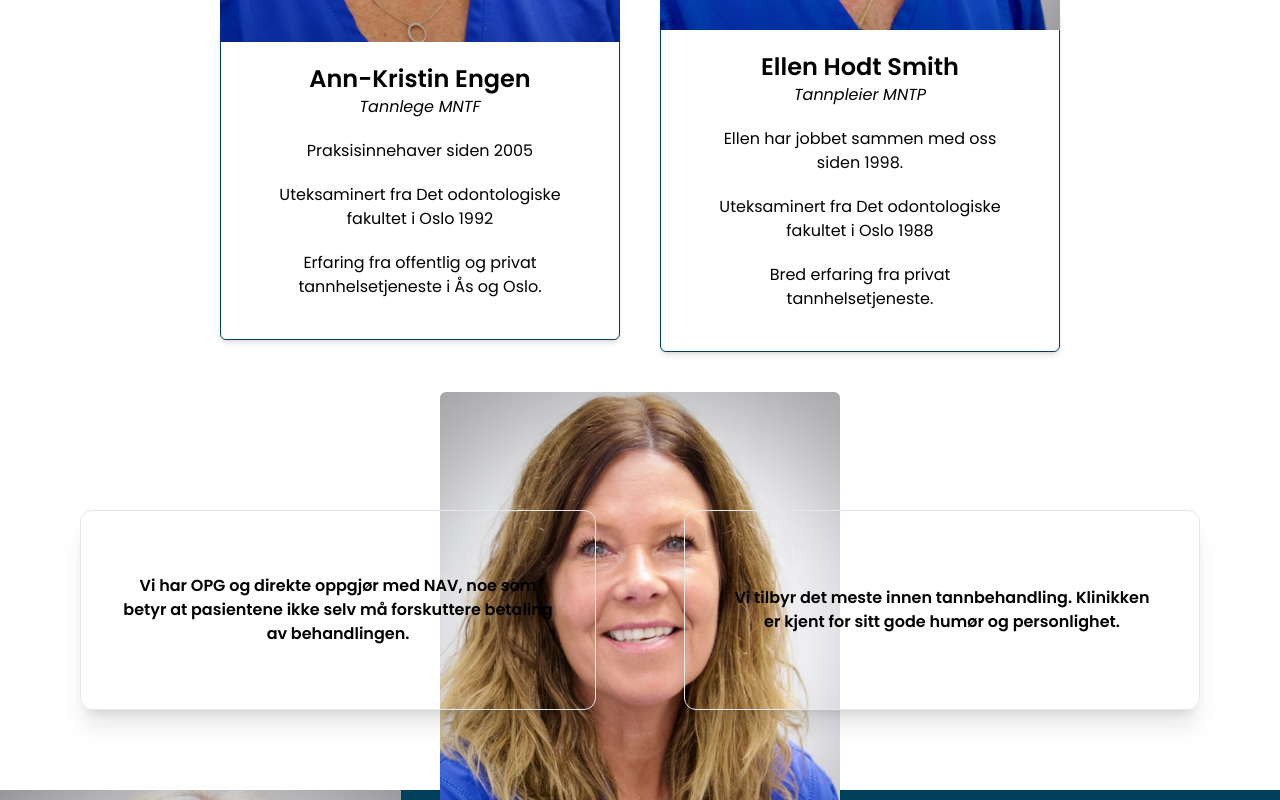
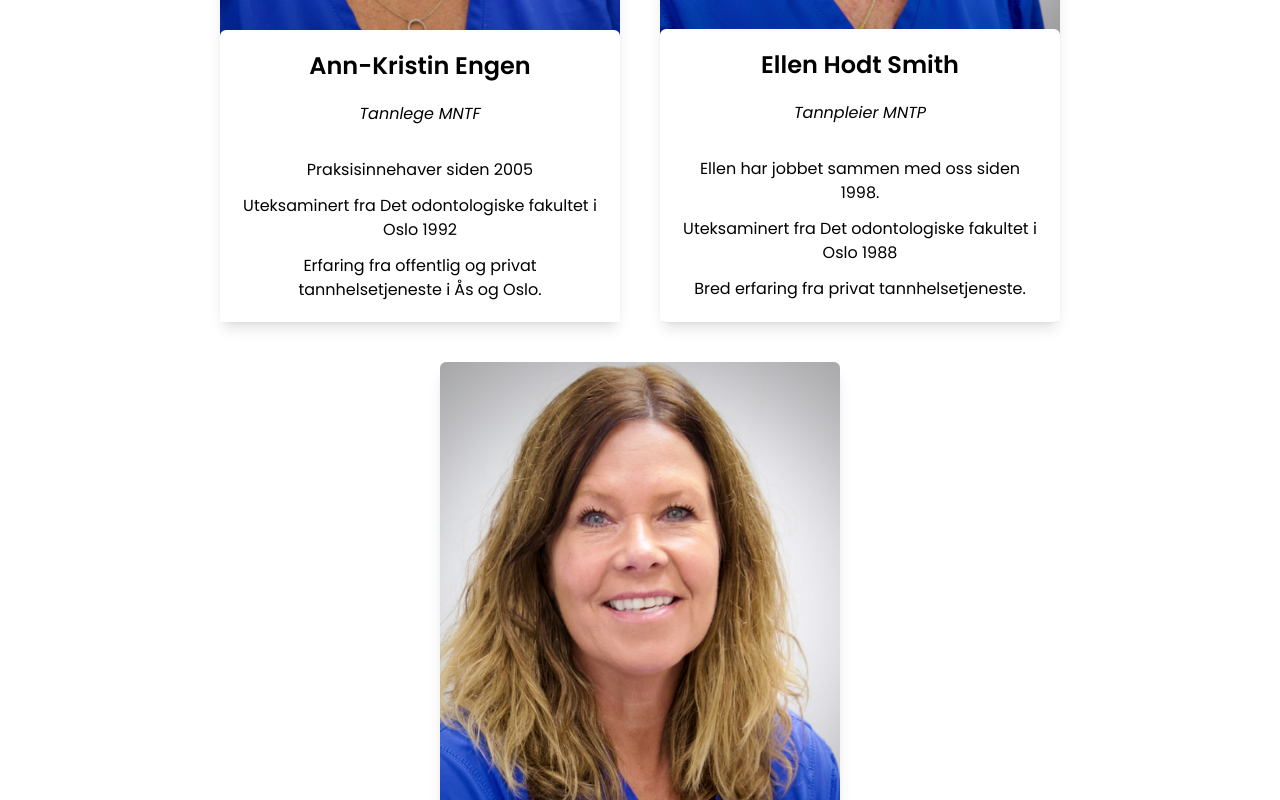
Before and after one commit to MastooraTurkmen/tannglege-engen-as, a Next.js app: page /Omoss in a window 1280 px wide. Shown: the part 880-1680 px from the top of the page. Built offline with nearby package versions, Linux system fonts and the light colour scheme; a web font is replaced by a local one.

Commit message:
fixed some lovely bugs

```diff
--- a/components/AboutComponent.jsx
+++ b/components/AboutComponent.jsx
@@ -2,7 +2,8 @@ import { about } from "@/contract/about";
 
 const AboutComponent = () => {
   return (
-    <div className="text-black">
+    <div className="text-black p-2">
+      {/* Header Section */}
       <div className="flex flex-col text-center justify-center items-center">
         <h1 className="md:text-3xl xl:text-5xl text-2xl z-10 font-bold">
           Møt nabolagets tannleger
@@ -13,25 +14,28 @@ const AboutComponent = () => {
           tannlegebehov.
         </p>
       </div>
-      <div className="flex mx-5 h-[900px] flex-wrap gap-10 text-center justify-center items-center mt-10">
-        {about.map(({ id, image, name, position, about1, about2, about3 }) => {
-          return (
-            <div key={id}>
+
+      {/* Cards Section */}
+      <div className="flex flex-wrap gap-10 mx-5 justify-center mt-10">
+        {about.map(({ id, image, name, position, about1, about2, about3 }) => (
+          <div
+            key={id}
+            className="flex flex-col items-center text-center max-w-[400px] rounded-lg shadow-lg"
+          >
             <img
               src={image}
               alt={name}
-                className="h-[500px] w-[400px] object-cover mb-20 flex z-10 rounded-t-md "
+              className="max-h-[500px] w-full object-cover rounded-t-md"
             />
-              <div className="p-10 w-[400px] flex flex-col mt-[-100px] justify-center shadow-md border rounded-md z-20 border-[#00415A] text-center">
+            <div className="p-5 bg-white -mt-2 flex flex-col justify-center shadow-t-lg rounded-t-md">
               <h1 className="text-2xl font-semibold">{name}</h1>
-                <em>{position}</em>
-                <p className="mt-5">{about1}</p>
-                <p className="my-5">{about2}</p>
+              <em className="py-5">{position}</em>
+              <p className="mt-3">{about1}</p>
+              <p className="my-3">{about2}</p>
               <p>{about3}</p>
             </div>
           </div>
-          );
-        })}
+        ))}
       </div>
     </div>
   );
```
Lines whose indentation alone changed are shown as unchanged.
